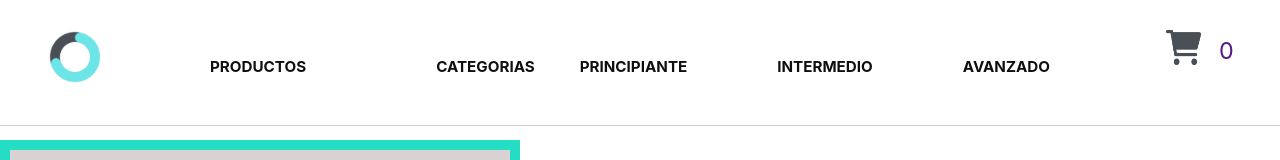
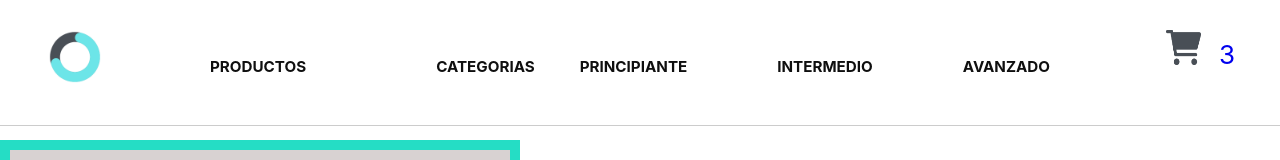
Before and after one commit to LucasPonti/lipecommerce, a React (Create React App) app: page /detail/1 in a window 1280 px wide. Shown: the top 160 px of the page. Built offline with nearby package versions, Linux system fonts and the light colour scheme.

Commit message:
Para Revision

```diff
--- a/src/App.js
+++ b/src/App.js
@@ -8,6 +8,8 @@ import ItemList from './components/ItemList';
 import {getItem, getProductos} from './components/productos'
 import { useState, useEffect } from 'react';
 import Cart from './components/Cart'
+import CartContext from './components/cartContext';
+import CartContextProvider from './components/cartContext';
 
 
 function App() {
@@ -25,6 +27,7 @@ function App() {
 
 
   return (
+    <CartContextProvider>
     <Router>
     <div className="App">
       <header className="App-header">
@@ -39,6 +42,7 @@ function App() {
           </Routes>
     </div>
     </Router>
+    </CartContextProvider>
   );
 }
 
--- a/src/components/CartWidget.js
+++ b/src/components/CartWidget.js
@@ -1,11 +1,17 @@
 import cart from './cart.png'
 import './CartWidget.css'
+import {CartContext} from './cartContext'
+import { useContext } from 'react';
+
+
 const CartWidget = () => {
+
+   const {getCantidad} = useContext(CartContext)
 
     return (
         <div className='logocart'>
             <a href=''><img className='cart' src={cart} alt="cart"/></a>
-            <p className='cant'>0</p>
+            <p>{getCantidad()}</p>
         </div>
     );
 }
--- a/src/components/ItemDetail.js
+++ b/src/components/ItemDetail.js
@@ -1,8 +1,9 @@
 import React from 'react'
 import './ItemDetail.css'
-import { useState } from 'react';
+import { useState, useContext } from 'react';
 import { Link } from 'react-router-dom';
-import { unmountComponentAtNode } from 'react-dom';
+import CartContext from './cartContext';
+
 
 const ButtonCount = ({onConfirm, maxQuantity}) => {
     const [count, setCount] = useState(0)
@@ -24,23 +25,30 @@ const ButtonCount = ({onConfirm, maxQuantity}) => {
 
     const agregarCarrito = (count) => {
         onConfirm(count);
-        setCount(0)
         setActivo(false)
-
     }
 
-    const finalizar = () => {
-        console.log('Carga Finalizada')
+
+
+   const getCantidad = useContext(CartContext)
+
+    const finalizar = (count) => {
+        getCantidad(count)
+        console.log(`Finalizado ${count}`)
+        console.log(`TotalCarrito`)
     }
 
+
     return(
+
         <div>
             <p>{count}</p>
             <button onClick={decrement}>-</button>
             <button onClick={increment}>+</button>
             <button onClick={() => agregarCarrito(count)} disabled={!activo}>Agregar al Carrito</button>
-            <button onClick={()=> finalizar()} disabled={activo}>Finalizar</button>
+            <Link to ={'/cart'}><button onClick={()=> {finalizar(count)}}  disabled={activo}>Finalizar</button></Link>
         </div>
+
     )
 };
 
@@ -62,13 +70,15 @@ const InputCount = ({onConfirm, maxQuantity}) => {
 };
 
 
-
 const ItemDetail = ({nombre, id, imagen, descripcion, horas, inicio, fin, tutor, precio, stock, inputType = 'input'}) => {
 
     const Count = inputType === 'input' ? InputCount : ButtonCount;
 
+
+
     function agregarCarrito(cantidad) {
         console.log(`Agregar al carrito el item: ${nombre} con cantidad: ${cantidad}`)
+
     }
 
 
--- a/src/components/NavBar.js
+++ b/src/components/NavBar.js
@@ -2,8 +2,14 @@ import './NavBar.css';
 import liplogo from './liplogo.png';
 import CartWidget from './CartWidget';
 import {Link} from 'react-router-dom'
+import { CartContext } from './cartContext';
+import { useContext } from 'react';
+
 
 const NavBar = () => {
+
+    const getCantidad = useContext(CartContext)
+
     return (
         <nav className='miClase'>
             <div id='navigation' className='container'>
@@ -17,7 +23,8 @@ const NavBar = () => {
                         <Link to={'category/Avanzado'} className='Option'>Avanzado</Link>
                     </ul></Link>
                 </ul>
-                <a className='cartWidget' href=''><CartWidget/></a>
+                <Link to='/cart'><CartWidget/></Link>
+
             </div>
         </nav>
     )
--- /dev/null
+++ b/src/components/cartContext.js
@@ -0,0 +1,27 @@
+import React from 'react'
+import { createContext } from 'react';
+import { useState } from 'react';
+
+export const CartContext = createContext();
+
+const CartContextProvider = ({children}) => {
+
+    const [totalCarrito, setTotalCarrito] = useState(0);
+
+    const getCantidad = (value) => {
+        let subTotal = 3;
+        setTotalCarrito(subTotal)
+        return subTotal;
+    }
+
+    return(
+        <CartContext.Provider value={{getCantidad}}>
+        {children}
+        </CartContext.Provider>
+    )
+
+
+}
+
+
+export default CartContextProvider;
--- /dev/null
+++ b/src/hooks/useCarrito.js
@@ -0,0 +1,4 @@
+import { useContext } from "react";
+import cartContext from "../components/cartContext";
+
+export default () => useContext(cartContext);
```
